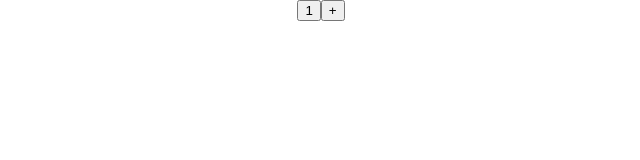
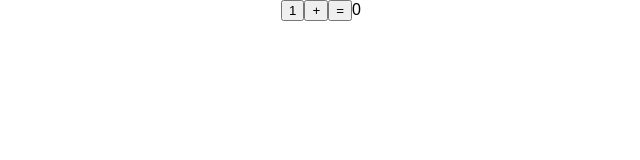
Before and after one commit to CharSV5/calc-simple, a React (Create React App) app: page / in a window 1280 px wide. Shown: the top 160 px of the page, without its empty margins (319-959 px from the left). Built offline with nearby package versions, Linux system fonts and the light colour scheme.

Commit message:
equals and answer done

```diff
--- a/src/App.js
+++ b/src/App.js
@@ -9,7 +9,8 @@ class App extends Component {
     this.state = {
       inputValue1: '',
       inputValue2: '',
-      currentMaths: ''
+      currentMaths: '',
+      answer: 0
     }
 
 }
@@ -36,11 +37,20 @@ class App extends Component {
     })
     console.log('maths', this.state.currentMaths)
   }
+
+  handleEquals() {
+    this.setState({
+      answer: this.state.inputValue1 + this.state.inputValue2
+    })
+  }
+
   render() {
     return (
       <div className="App">
        <button onClick={() => this.handleClick(1)}>1</button>
        <button onClick={() => this.handleMaths('+')}>+</button>
+       <button onClick={() => this.handleEquals()}>=</button>
+       {this.state.answer}
       </div>
     );
   }
```
